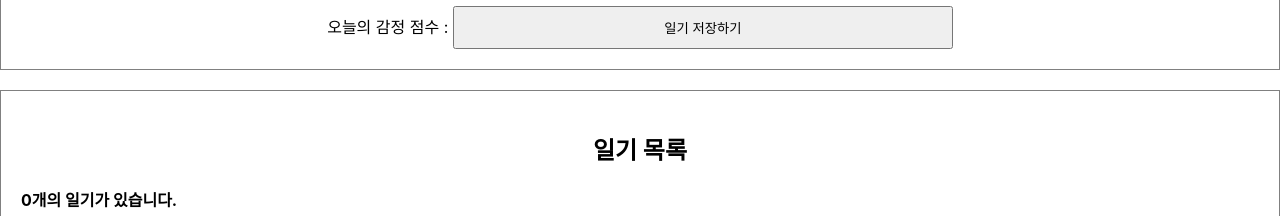
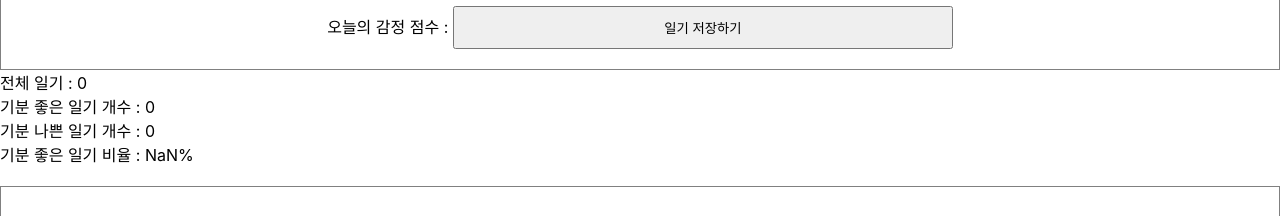
Before and after one commit to kyunjihwan/simpleDiary, a React (Create React App) app: page / in a window 1280 px wide. Shown: the part 404-620 px from the top of the page. Built offline with nearby package versions, Linux system fonts and the light colour scheme; no server answers.

Commit message:
useMemo를 사용해서 함수 최적화하기

```diff
--- a/src/App.js
+++ b/src/App.js
@@ -1,10 +1,8 @@
 import DiaryEditor from "./DiaryEditor";
 import "./App.css";
 import DiaryList from "./DiaryList";
-import { useState, useRef, useEffect } from "react";
-import LifeCycle from "./Lifecycle";
-
-// https://jsonplaceholder.typicode.com/comments
+import { useState, useRef, useEffect, useMemo } from "react";
+import OptimizeTest from "./OptimizeTest";
 
 function App() {
   const [data, setData] = useState([]);
@@ -49,7 +47,6 @@
 
   // 일기 삭제하는 함수
   const onRemove = (targetId) => {
-    console.log(`${targetId} 삭제`);
     // 해당 id 포함하지 않는 새로운 배열 생성
     const newDiaryList = data.filter((it) => it.id !== targetId);
     setData(newDiaryList);
@@ -62,9 +59,25 @@
     );
   };
 
+  // useMemo로 부터 값을 리턴받는다.
+  const getDiaryAnalysis = useMemo(() => {
+    const goodCount = data.filter((it) => it.emotion >= 3).length;
+    const badCount = data.length - goodCount;
+    const goodRatio = (goodCount / data.length) * 100;
+    return { goodCount, badCount, goodRatio };
+  }, [data.length]); // [] 안에 있는 값이 바뀔 때만 재실행
+
+  const { goodCount, badCount, goodRatio } = getDiaryAnalysis;
+
   return (
     <div className="App">
+      <OptimizeTest />
+
       <DiaryEditor onCreate={onCreate} />
+      <div>전체 일기 : {data.length}</div>
+      <div>기분 좋은 일기 개수 : {goodCount}</div>
+      <div>기분 나쁜 일기 개수 : {badCount}</div>
+      <div>기분 좋은 일기 비율 : {goodRatio}% </div>
       <DiaryList diaryList={data} onRemove={onRemove} onEdit={onEdit} />
     </div>
   );
```
